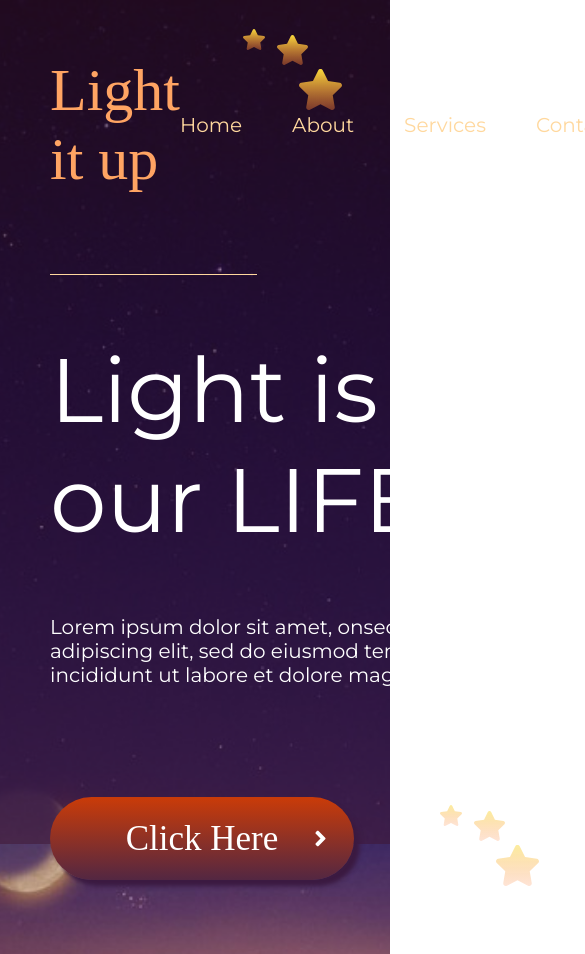
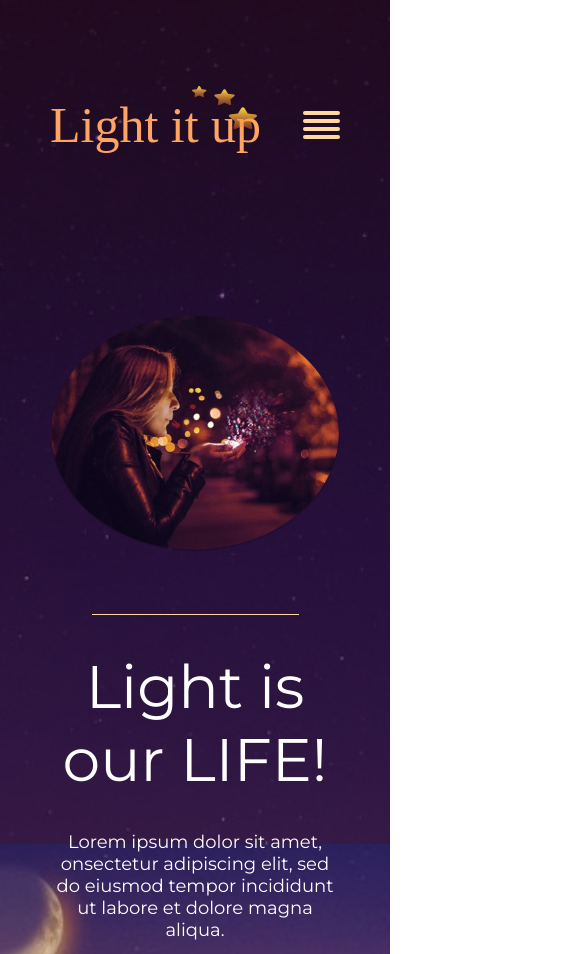
Before and after one commit to Cicada0909/Cicada0909.github.io-practice_adaptive-mobile, a plain HTML site: page index.html in a window 390 px wide. Shown: the top 954 px of the page, 585 px wide, since content can reach past the window. Drawn offline with Linux system fonts and the light colour scheme; a web font is replaced by a local one.

Commit message:
add mobile version

```diff
--- a/index.html
+++ b/index.html
@@ -33,6 +33,29 @@
                             <a href="#" class="header__link">Contact</a>
                         </li>
                     </ul>
+                    <div class="header__burger-menu">
+                        <input type="checkbox" id="burger-menu">
+                        <label for="burger-menu" class="burger-menu">
+                            <ul class="burger-menu__list">
+                                <li class="burger-menu__item">
+                                    <a href="#" class="burger-menu__link">Home</a>
+                                </li>
+                                <li class="burger-menu__item">
+                                    <a href="#" class="burger-menu__link">About</a>
+                                </li>
+                                <li class="burger-menu__item">
+                                    <a href="#" class="burger-menu__link">Services</a>
+                                </li>
+                                <li class="burger-menu__item">
+                                    <a href="#" class="burger-menu__link">Contact</a>
+                                </li>
+                            </ul>
+                            <span></span>
+                            <span></span>
+                            <span></span>
+                            <span></span>
+                        </label>
+                    </div>
                 </div>
             </div>
         </header>
--- a/style/style.css
+++ b/style/style.css
@@ -90,6 +90,7 @@ button {
     align-items: center;
     margin-right: 50px;
 }
+
 .header__item {
     font-size: 20px;
     font-weight: 500;
@@ -130,6 +131,7 @@ button {
     font-size: 20px;
     font-weight: 300;
     width: 497px;
+    position: relative;
 }
 
 .information__button {
@@ -149,7 +151,21 @@ button {
 }
 
 .information__button:hover {
-    box-shadow: 0px 0px 20px 0 rgb(156, 0, 151);
+    box-shadow: 0px 0px 30px 0 rgb(156, 0, 151);
+}
+
+.information__button:active {
+    transform: scale(0.9);
+}
+
+.information__text::after{
+    content: "";
+    background-image: url(../assets/icons/decor-extra.svg);
+    position: absolute;
+    width: 99px;
+    height: 81px;
+    left: 390px;
+    top: 190px;
 }
 
 .information__button::after {
@@ -173,16 +189,6 @@ button {
     position: relative;
 }
 
-.information__button::before {
-    content: "";
-    background-image: url(../assets/icons/decor-extra.svg);
-    position: absolute;
-    width: 99px;
-    height: 81px;
-    left: 390px;
-    top: 8px;
-}
-
 .information__wrapper-image::after {
     content: "";
     background-image: url(../assets/icons/decor-extra.svg);
@@ -191,6 +197,75 @@ button {
     height: 81px;
     left: 625px;
     top: 0px;
+}
+
+.header__burger-menu {
+    display: none;
+}
+
+.burger-menu {
+    width: 37px;
+    display: flex;
+    flex-direction: column;
+    gap: 4px;
+    transition: 0.3s;
+    cursor: pointer;
+    caret-color: transparent;
+    position: relative;
+}
+
+.burger-menu__list {
+    display: none;
+    position: absolute;
+    top: 31px;
+    left: -139px;
+}
+
+.burger-menu__item {
+    display: flex;
+    justify-content: center;
+    align-items: center;
+    font-size: 22px;
+    background-color: #3b1a41;
+    width: 180px;
+    height: 40px;
+    border-top: 1px solid #301534;
+    border-bottom: 1px solid #301534;
+}
+
+.burger-menu__link {
+    transition: 0.3s;
+}
+
+.burger-menu__link:hover {
+    transform: scale(1.1);
+}
+
+
+
+.burger-menu span {
+    background-color: #FFD89E;
+    height: 4px;
+    border-radius: 3px;
+    caret-color: transparent;
+}
+
+#burger-menu {
+    display: none;
+}
+
+#burger-menu:checked + .burger-menu {
+    box-shadow: 0px 0px 20px 0 rgb(242, 255, 3);
+    background-color: rgba(242, 255, 3, 0.484);
+    gap: 1px;
+}
+
+#burger-menu:checked + .burger-menu .burger-menu__list {
+    display: block;
+}
+
+#burger-menu:checked + .burger-menu .burger-menu__list .burger-menu__item {
+    opacity: 1;
 }
 
 @keyframes shake {
@@ -240,3 +315,71 @@ button {
         transform:  rotateY(20deg);
     }
 } */
+
+@media (max-width: 568px) {
+    .information__wrapper {
+        flex-direction: column-reverse;
+
+    }
+
+    .header__logo {
+        font-size: 50px;
+    }
+
+    .header__burger-menu {
+        display: flex;
+    }
+
+    .header__list {
+        display: none;
+    }
+
+    .information__text::after {
+        display: none;
+    }
+
+    .information__wrapper-image::after {
+        display: none;
+    }
+
+    .infromation__items {
+        margin-top: 58px;
+        gap: 35px;
+        align-items: center;
+    }
+
+    .information__title {
+        font-size: 60px;
+        text-align: center;
+    }
+
+    .information__text {
+        max-width: 100%;
+        font-size: 18px;
+        text-align: center;
+    }
+
+
+    .information {
+        margin-top: 130px;
+        padding-bottom: 124px;
+    }
+
+    .information__button {
+        width: 281px;
+    }
+
+    .information__button::after {
+        left: 237px;
+    }
+
+    .header__logo::after {
+        background-image: url(../assets/icons/decor-mobile.svg);
+        width: 65px;
+        height: 43px;
+        left: 142px;
+        top: -10px;
+    }
+
+
+}
```
Also changed, not shown: assets/icons/decor-mobile.svg (added).
